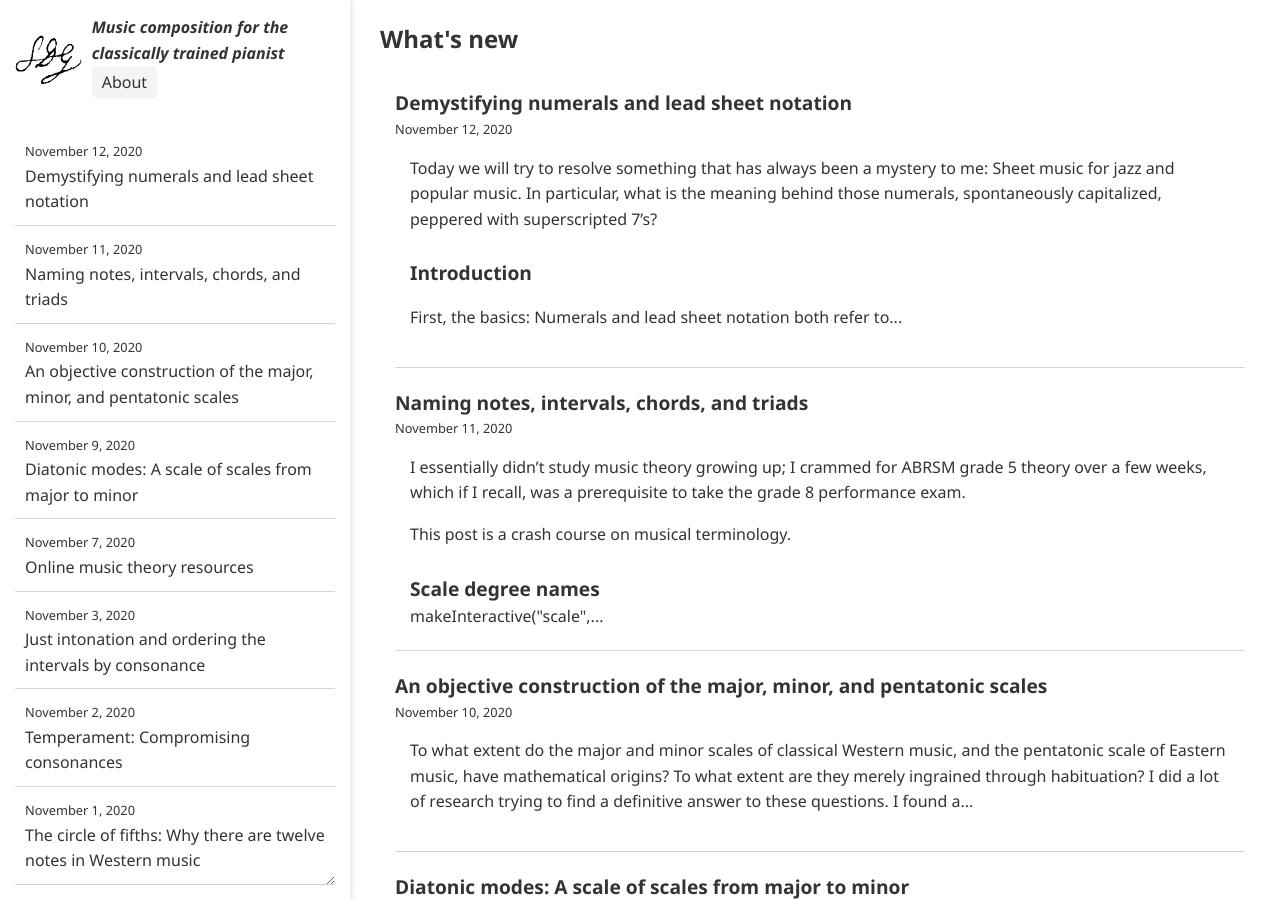
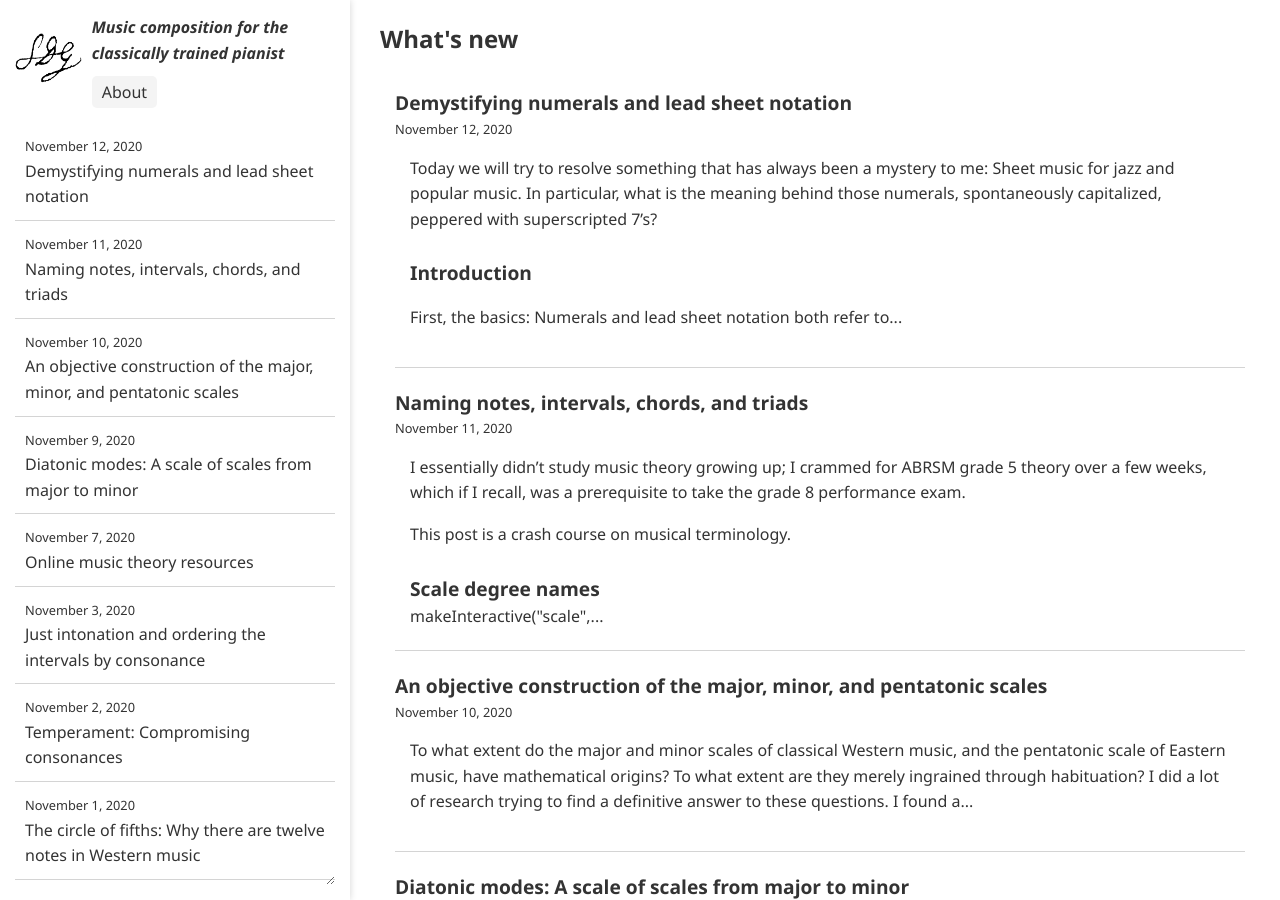
Before and after one commit to ansyblenetwork/sdg, a Jekyll site: the page built from index.html, in a window 1280 px wide and 900 px high. Built offline with Jekyll 4.4.1, drawn with Linux system fonts in a browser that asks for light colours.

Commit message:
Update page.html

```diff
--- a/_layouts/page.html
+++ b/_layouts/page.html
@@ -156,7 +156,7 @@
 	<div class="sidebar">
 	<div class="rpanel" style="flex-grow: 1; position:relative; min-width:250px;" id="accountPanel" tabIndex="-1" onfocus="D('postlist').focus();">
 		<div style="display:flex; align-items:center; margin-bottom:15px"><a href="{{ "" | absolute_url }}"><img src="{{ "sdg-transparent.png" | relative_url }}" alt="Soli Deo gloria" style="flex-shrink:0; max-height:50px; padding-right:10px"></a><span style="font-style:italic; font-weight:bold">Music composition for the classically trained pianist
-		<div style="margin-bottom:15px"><button><a href="{{ site.posts.last.url | relative_url }}">About</a></button></div></span></div>
+		<div style="margin-top:10px"><button><a href="{{ site.posts.last.url | relative_url }}">About</a></button></div></span></div>
 
 		<ul id="postlist" style="overflow:auto;">
 			{% for post in site.posts %}
```
